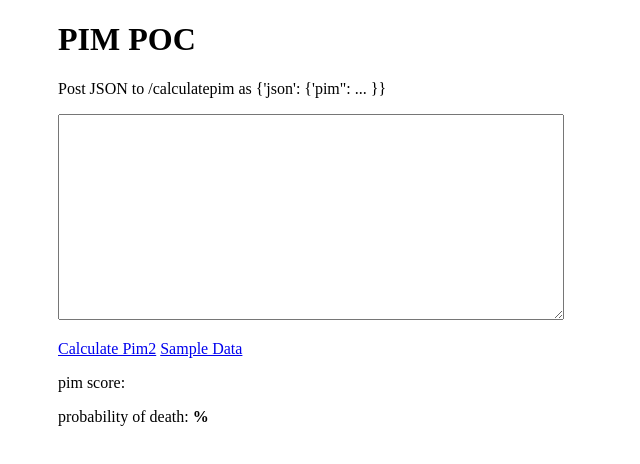
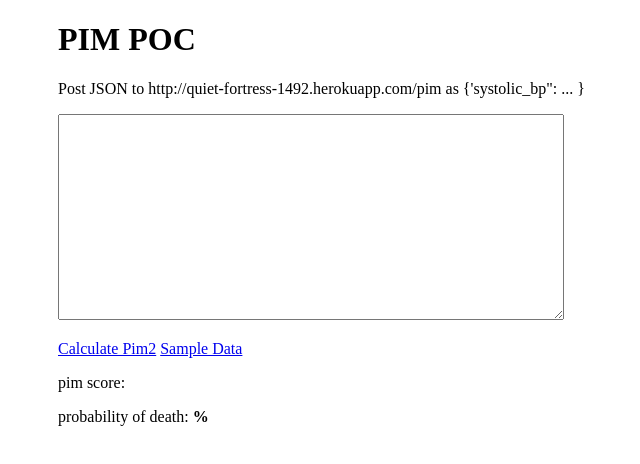
Before and after one commit to alexkaminski/pages, a plain HTML site: page index.html in a window 1280 px wide. Shown: the whole page, without its empty margins (182-822 px from the left). Drawn offline with nearby package versions, Linux system fonts and the light colour scheme.

Commit message:
changed post to

```diff
--- a/index.html
+++ b/index.html
@@ -7,7 +7,7 @@
   <body>
     <div style="margin-left: auto; margin-right: auto; width: 800px;">
     	<h1>PIM POC</h1>
-	    <p>Post JSON to /calculatepim as {'json': {'pim": ... }}</p>
+	    <p>Post JSON to http://quiet-fortress-1492.herokuapp.com/pim as {'systolic_bp": ... }</p>
 	    <textarea id="tbxJson" style="width: 500px; height: 200px;"></textarea>
 	    <p><a href="javascript:CalculatePim2();">Calculate Pim2</a> <a href="javascript:SampleData();">Sample Data</a></p>
 	    <div id="pnlSuccess">
```
